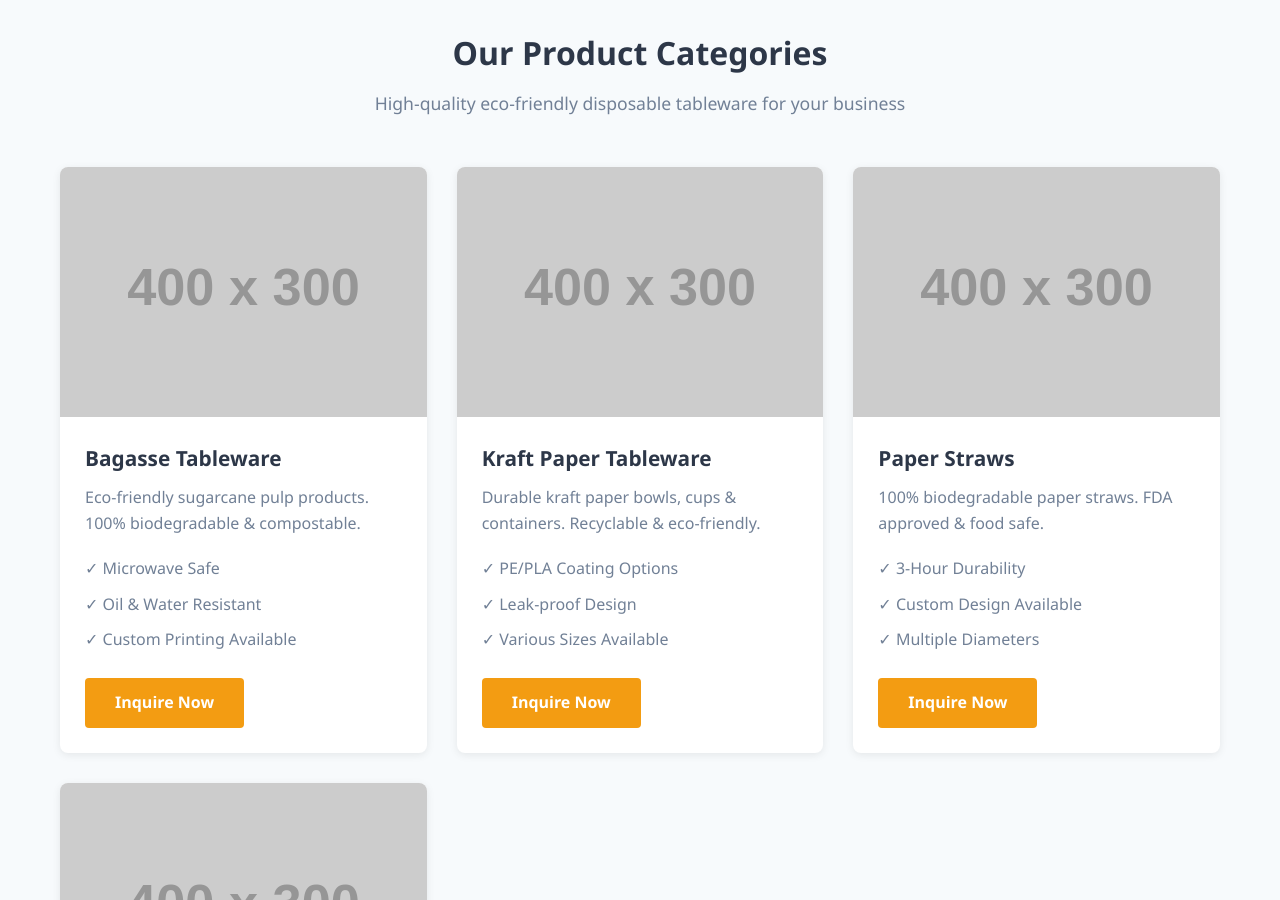
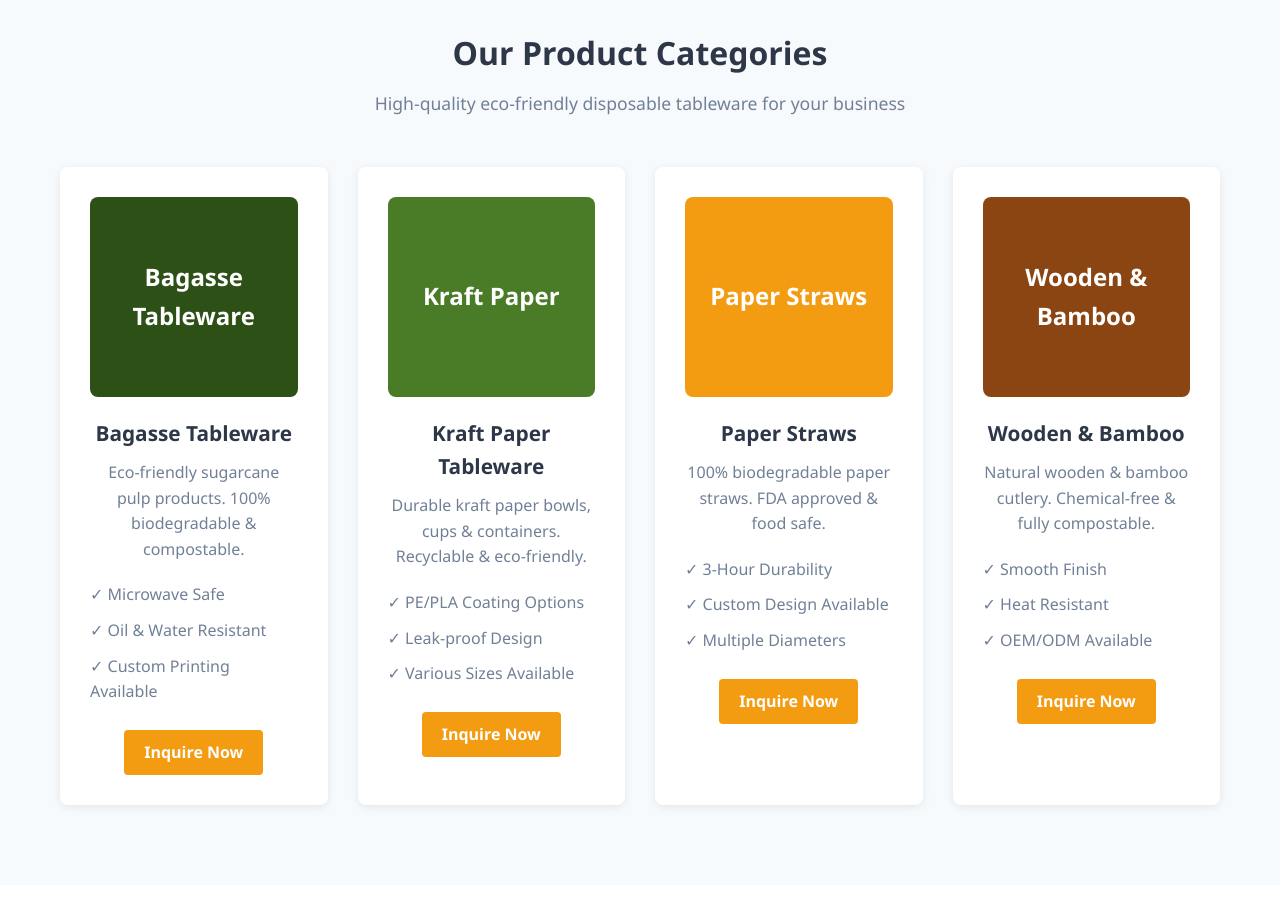
Before and after one commit to jasong1205/shine-peak-website, a Jekyll site: the page built from index.html, in a window 1280 px wide and 900 px high, scrolled down 931 px. Built offline with Jekyll 4.4.1, drawn with Linux system fonts in a browser that asks for light colours.

Commit message:
Fix layout issues - use simplified B2B style without images

```diff
--- a/index.html
+++ b/index.html
@@ -5,205 +5,183 @@ description: "Leading manufacturer of eco-friendly disposable tableware: bagasse
 keywords: "eco-friendly tableware, biodegradable food packaging, bagasse tableware, paper straws, kraft paper bowls"
 ---
 
-<!-- Hero Section - B2B Style -->
-<section id="home" class="hero-b2b">
-    <div class="container">
-        <div class="hero-b2b-content">
-            <div class="hero-b2b-text">
-                <h1 class="hero-b2b-title">
-                    Professional Eco-Friendly Tableware Manufacturer
-                </h1>
-                <p class="hero-b2b-subtitle">
-                    Shine Peak - Your Trusted Partner for Biodegradable & Compostable Food Packaging Solutions
-                </p>
-                <div class="hero-b2b-stats">
-                    <div class="stat-b2b">
-                        <span class="stat-number-b2b">15+</span>
-                        <span class="stat-label-b2b">Years Experience</span>
-                    </div>
-                    <div class="stat-b2b">
-                        <span class="stat-number-b2b">500+</span>
-                        <span class="stat-label-b2b">Global Clients</span>
-                    </div>
-                    <div class="stat-b2b">
-                        <span class="stat-number-b2b">50+</span>
-                        <span class="stat-label-b2b">Countries Served</span>
-                    </div>
+<!-- Hero Section - Simplified B2B Style -->
+<section id="home" style="background: linear-gradient(135deg, #2c5282 0%, #1a365d 100%); color: white; padding: 80px 0; min-height: 500px; display: flex; align-items: center;">
+    <div class="container" style="max-width: 1200px; margin: 0 auto; padding: 0 20px;">
+        <div style="text-align: center; max-width: 800px; margin: 0 auto;">
+            <h1 style="font-size: 2.5rem; font-weight: 700; margin-bottom: 20px; line-height: 1.3;">Professional Eco-Friendly Tableware Manufacturer</h1>
+            <p style="font-size: 1.2rem; margin-bottom: 30px; opacity: 0.95;">Shine Peak - Your Trusted Partner for Biodegradable & Compostable Food Packaging Solutions</p>
+
+            <div style="display: flex; justify-content: center; gap: 40px; margin: 30px 0; flex-wrap: wrap;">
+                <div style="text-align: center;">
+                    <div style="font-size: 2.5rem; font-weight: 700; color: #f39c12;">15+</div>
+                    <div style="font-size: 1rem; opacity: 0.9;">Years Experience</div>
                 </div>
-                <div class="hero-b2b-buttons">
-                    <a href="#products" class="btn-b2b btn-b2b-primary">View Products</a>
-                    <a href="#contact" class="btn-b2b btn-b2b-secondary">Get Quote</a>
+                <div style="text-align: center;">
+                    <div style="font-size: 2.5rem; font-weight: 700; color: #f39c12;">500+</div>
+                    <div style="font-size: 1rem; opacity: 0.9;">Global Clients</div>
+                </div>
+                <div style="text-align: center;">
+                    <div style="font-size: 2.5rem; font-weight: 700; color: #f39c12;">50+</div>
+                    <div style="font-size: 1rem; opacity: 0.9;">Countries Served</div>
                 </div>
             </div>
-            <div class="hero-b2b-image">
-                <img src="https://via.placeholder.com/600x400/2c5282/ffffff?text=Factory+Image" alt="Shine Peak Factory">
+
+            <div style="display: flex; gap: 20px; justify-content: center; margin-top: 30px; flex-wrap: wrap;">
+                <a href="#products" style="display: inline-block; padding: 12px 30px; background: #f39c12; color: white; text-decoration: none; border-radius: 4px; font-weight: 600;">View Products</a>
+                <a href="#contact" style="display: inline-block; padding: 12px 30px; background: transparent; color: white; text-decoration: none; border-radius: 4px; font-weight: 600; border: 2px solid white;">Get Quote</a>
             </div>
         </div>
     </div>
 </section>
 
 <!-- Trust Badges -->
-<section class="trust-badges-b2b">
-    <div class="container">
-        <div class="badges-b2b-grid">
-            <div class="badge-b2b-item">
-                <i class="fas fa-industry"></i>
+<section style="background: #f7fafc; padding: 30px 0; border-bottom: 1px solid #e2e8f0;">
+    <div class="container" style="max-width: 1200px; margin: 0 auto; padding: 0 20px;">
+        <div style="display: flex; justify-content: space-around; align-items: center; flex-wrap: wrap; gap: 20px;">
+            <div style="display: flex; align-items: center; gap: 10px; color: #2d3748; font-weight: 600;">
+                <i class="fas fa-industry" style="color: #2c5282; font-size: 1.5rem;"></i>
                 <span>ISO 9001 Certified</span>
             </div>
-            <div class="badge-b2b-item">
-                <i class="fas fa-certificate"></i>
+            <div style="display: flex; align-items: center; gap: 10px; color: #2d3748; font-weight: 600;">
+                <i class="fas fa-certificate" style="color: #2c5282; font-size: 1.5rem;"></i>
                 <span>BPI Certified</span>
             </div>
-            <div class="badge-b2b-item">
-                <i class="fas fa-flask"></i>
+            <div style="display: flex; align-items: center; gap: 10px; color: #2d3748; font-weight: 600;">
+                <i class="fas fa-flask" style="color: #2c5282; font-size: 1.5rem;"></i>
                 <span>FDA Approved</span>
             </div>
-            <div class="badge-b2b-item">
-                <i class="fas fa-shipping-fast"></i>
+            <div style="display: flex; align-items: center; gap: 10px; color: #2d3748; font-weight: 600;">
+                <i class="fas fa-shipping-fast" style="color: #2c5282; font-size: 1.5rem;"></i>
                 <span>Fast Shipping</span>
             </div>
         </div>
     </div>
 </section>
 
-<!-- Products Section - B2B Style -->
-<section id="products" class="products-b2b">
-    <div class="container">
-        <h2 class="section-title-b2b">Our Product Categories</h2>
-        <p class="section-subtitle-b2b">High-quality eco-friendly disposable tableware for your business</p>
+<!-- Products Section - Simplified -->
+<section id="products" style="padding: 80px 0; background: #f7fafc;">
+    <div class="container" style="max-width: 1200px; margin: 0 auto; padding: 0 20px;">
+        <h2 style="font-size: 2rem; font-weight: 700; text-align: center; margin-bottom: 10px; color: #2d3748;">Our Product Categories</h2>
+        <p style="font-size: 1.1rem; text-align: center; color: #718096; margin-bottom: 50px;">High-quality eco-friendly disposable tableware for your business</p>
 
-        <div class="products-b2b-grid">
-            <!-- Product 1: Bagasse -->
-            <div class="product-b2b-card">
-                <div class="product-b2b-image">
-                    <img src="https://via.placeholder.com/400x300/2d5016/ffffff?text=Bagasse+Tableware" alt="Bagasse Tableware">
-                </div>
-                <div class="product-b2b-content">
-                    <h3>Bagasse Tableware</h3>
-                    <p>Eco-friendly sugarcane pulp products. 100% biodegradable & compostable.</p>
-                    <ul class="product-b2b-features">
-                        <li>✓ Microwave Safe</li>
-                        <li>✓ Oil & Water Resistant</li>
-                        <li>✓ Custom Printing Available</li>
-                    </ul>
-                    <a href="#contact" class="btn-b2b btn-b2b-primary">Inquire Now</a>
-                </div>
+        <div style="display: grid; grid-template-columns: repeat(auto-fit, minmax(250px, 1fr)); gap: 30px;">
+            <!-- Product 1 -->
+            <div style="background: white; border-radius: 8px; overflow: hidden; box-shadow: 0 2px 8px rgba(0,0,0,0.08); padding: 30px; text-align: center;">
+                <div style="width: 100%; height: 200px; background: #2d5016; border-radius: 8px; margin-bottom: 20px; display: flex; align-items: center; justify-content: center; color: white; font-size: 1.5rem; font-weight: 600;">Bagasse Tableware</div>
+                <h3 style="font-size: 1.3rem; margin-bottom: 10px; color: #2d3748;">Bagasse Tableware</h3>
+                <p style="color: #718096; margin-bottom: 15px;">Eco-friendly sugarcane pulp products. 100% biodegradable & compostable.</p>
+                <ul style="list-style: none; margin-bottom: 20px; text-align: left;">
+                    <li style="padding: 5px 0; color: #718096;">✓ Microwave Safe</li>
+                    <li style="padding: 5px 0; color: #718096;">✓ Oil & Water Resistant</li>
+                    <li style="padding: 5px 0; color: #718096;">✓ Custom Printing Available</li>
+                </ul>
+                <a href="#contact" style="display: inline-block; padding: 10px 20px; background: #f39c12; color: white; text-decoration: none; border-radius: 4px; font-weight: 600;">Inquire Now</a>
             </div>
 
-            <!-- Product 2: Kraft Paper -->
-            <div class="product-b2b-card">
-                <div class="product-b2b-image">
-                    <img src="https://via.placeholder.com/400x300/4a7c28/ffffff?text=Kraft+Paper" alt="Kraft Paper Tableware">
-                </div>
-                <div class="product-b2b-content">
-                    <h3>Kraft Paper Tableware</h3>
-                    <p>Durable kraft paper bowls, cups & containers. Recyclable & eco-friendly.</p>
-                    <ul class="product-b2b-features">
-                        <li>✓ PE/PLA Coating Options</li>
-                        <li>✓ Leak-proof Design</li>
-                        <li>✓ Various Sizes Available</li>
-                    </ul>
-                    <a href="#contact" class="btn-b2b btn-b2b-primary">Inquire Now</a>
-                </div>
+            <!-- Product 2 -->
+            <div style="background: white; border-radius: 8px; overflow: hidden; box-shadow: 0 2px 8px rgba(0,0,0,0.08); padding: 30px; text-align: center;">
+                <div style="width: 100%; height: 200px; background: #4a7c28; border-radius: 8px; margin-bottom: 20px; display: flex; align-items: center; justify-content: center; color: white; font-size: 1.5rem; font-weight: 600;">Kraft Paper</div>
+                <h3 style="font-size: 1.3rem; margin-bottom: 10px; color: #2d3748;">Kraft Paper Tableware</h3>
+                <p style="color: #718096; margin-bottom: 15px;">Durable kraft paper bowls, cups & containers. Recyclable & eco-friendly.</p>
+                <ul style="list-style: none; margin-bottom: 20px; text-align: left;">
+                    <li style="padding: 5px 0; color: #718096;">✓ PE/PLA Coating Options</li>
+                    <li style="padding: 5px 0; color: #718096;">✓ Leak-proof Design</li>
+                    <li style="padding: 5px 0; color: #718096;">✓ Various Sizes Available</li>
+                </ul>
+                <a href="#contact" style="display: inline-block; padding: 10px 20px; background: #f39c12; color: white; text-decoration: none; border-radius: 4px; font-weight: 600;">Inquire Now</a>
             </div>
 
-            <!-- Product 3: Paper Straws -->
-            <div class="product-b2b-card">
-                <div class="product-b2b-image">
-                    <img src="https://via.placeholder.com/400x300/f39c12/ffffff?text=Paper+Straws" alt="Paper Straws">
-                </div>
-                <div class="product-b2b-content">
-                    <h3>Paper Straws</h3>
-                    <p>100% biodegradable paper straws. FDA approved & food safe.</p>
-                    <ul class="product-b2b-features">
-                        <li>✓ 3-Hour Durability</li>
-                        <li>✓ Custom Design Available</li>
-                        <li>✓ Multiple Diameters</li>
-                    </ul>
-                    <a href="#contact" class="btn-b2b btn-b2b-primary">Inquire Now</a>
-                </div>
+            <!-- Product 3 -->
+            <div style="background: white; border-radius: 8px; overflow: hidden; box-shadow: 0 2px 8px rgba(0,0,0,0.08); padding: 30px; text-align: center;">
+                <div style="width: 100%; height: 200px; background: #f39c12; border-radius: 8px; margin-bottom: 20px; display: flex; align-items: center; justify-content: center; color: white; font-size: 1.5rem; font-weight: 600;">Paper Straws</div>
+                <h3 style="font-size: 1.3rem; margin-bottom: 10px; color: #2d3748;">Paper Straws</h3>
+                <p style="color: #718096; margin-bottom: 15px;">100% biodegradable paper straws. FDA approved & food safe.</p>
+                <ul style="list-style: none; margin-bottom: 20px; text-align: left;">
+                    <li style="padding: 5px 0; color: #718096;">✓ 3-Hour Durability</li>
+                    <li style="padding: 5px 0; color: #718096;">✓ Custom Design Available</li>
+                    <li style="padding: 5px 0; color: #718096;">✓ Multiple Diameters</li>
+                </ul>
+                <a href="#contact" style="display: inline-block; padding: 10px 20px; background: #f39c12; color: white; text-decoration: none; border-radius: 4px; font-weight: 600;">Inquire Now</a>
             </div>
 
-            <!-- Product 4: Wooden & Bamboo -->
-            <div class="product-b2b-card">
-                <div class="product-b2b-image">
-                    <img src="https://via.placeholder.com/400x300/8b4513/ffffff?text=Wooden+Bamboo" alt="Wooden Bamboo Tableware">
-                </div>
-                <div class="product-b2b-content">
-                    <h3>Wooden & Bamboo</h3>
-                    <p>Natural wooden & bamboo cutlery. Chemical-free & fully compostable.</p>
-                    <ul class="product-b2b-features">
-                        <li>✓ Smooth Finish</li>
-                        <li>✓ Heat Resistant</li>
-                        <li>✓ OEM/ODM Available</li>
-                    </ul>
-                    <a href="#contact" class="btn-b2b btn-b2b-primary">Inquire Now</a>
-                </div>
+            <!-- Product 4 -->
+            <div style="background: white; border-radius: 8px; overflow: hidden; box-shadow: 0 2px 8px rgba(0,0,0,0.08); padding: 30px; text-align: center;">
+                <div style="width: 100%; height: 200px; background: #8b4513; border-radius: 8px; margin-bottom: 20px; display: flex; align-items: center; justify-content: center; color: white; font-size: 1.5rem; font-weight: 600;">Wooden & Bamboo</div>
+                <h3 style="font-size: 1.3rem; margin-bottom: 10px; color: #2d3748;">Wooden & Bamboo</h3>
+                <p style="color: #718096; margin-bottom: 15px;">Natural wooden & bamboo cutlery. Chemical-free & fully compostable.</p>
+                <ul style="list-style: none; margin-bottom: 20px; text-align: left;">
+                    <li style="padding: 5px 0; color: #718096;">✓ Smooth Finish</li>
+                    <li style="padding: 5px 0; color: #718096;">✓ Heat Resistant</li>
+                    <li style="padding: 5px 0; color: #718096;">✓ OEM/ODM Available</li>
+                </ul>
+                <a href="#contact" style="display: inline-block; padding: 10px 20px; background: #f39c12; color: white; text-decoration: none; border-radius: 4px; font-weight: 600;">Inquire Now</a>
             </div>
         </div>
     </div>
 </section>
 
-<!-- Why Choose Us - B2B Style -->
-<section id="about" class="why-choose-b2b">
-    <div class="container">
-        <h2 class="section-title-b2b">Why Choose Shine Peak?</h2>
-        <div class="features-b2b-grid">
-            <div class="feature-b2b-item">
-                <i class="fas fa-industry"></i>
-                <h3>15+ Years Experience</h3>
-                <p>Established manufacturer with extensive expertise in eco-friendly tableware production.</p>
+<!-- Why Choose Us -->
+<section id="about" style="padding: 80px 0;">
+    <div class="container" style="max-width: 1200px; margin: 0 auto; padding: 0 20px;">
+        <h2 style="font-size: 2rem; font-weight: 700; text-align: center; margin-bottom: 50px; color: #2d3748;">Why Choose Shine Peak?</h2>
+
+        <div style="display: grid; grid-template-columns: repeat(auto-fit, minmax(250px, 1fr)); gap: 30px;">
+            <div style="text-align: center; padding: 30px;">
+                <i class="fas fa-industry" style="font-size: 3rem; color: #2c5282; margin-bottom: 20px;"></i>
+                <h3 style="font-size: 1.3rem; margin-bottom: 10px; color: #2d3748;">15+ Years Experience</h3>
+                <p style="color: #718096;">Established manufacturer with extensive expertise in eco-friendly tableware production.</p>
             </div>
-            <div class="feature-b2b-item">
-                <i class="fas fa-certificate"></i>
-                <h3>Certified Quality</h3>
-                <p>BPI, FDA, LFGB, SGS certified. Meet international food safety standards.</p>
+            <div style="text-align: center; padding: 30px;">
+                <i class="fas fa-certificate" style="font-size: 3rem; color: #2c5282; margin-bottom: 20px;"></i>
+                <h3 style="font-size: 1.3rem; margin-bottom: 10px; color: #2d3748;">Certified Quality</h3>
+                <p style="color: #718096;">BPI, FDA, LFGB, SGS certified. Meet international food safety standards.</p>
             </div>
-            <div class="feature-b2b-item">
-                <i class="fas fa-palette"></i>
-                <h3>Custom Solutions</h3>
-                <p>OEM/ODM services. Custom sizes, shapes, logos & packaging available.</p>
+            <div style="text-align: center; padding: 30px;">
+                <i class="fas fa-palette" style="font-size: 3rem; color: #2c5282; margin-bottom: 20px;"></i>
+                <h3 style="font-size: 1.3rem; margin-bottom: 10px; color: #2d3748;">Custom Solutions</h3>
+                <p style="color: #718096;">OEM/ODM services. Custom sizes, shapes, logos & packaging available.</p>
             </div>
-            <div class="feature-b2b-item">
-                <i class="fas fa-shipping-fast"></i>
-                <h3>Global Logistics</h3>
-                <p>Efficient shipping to 50+ countries. FOB, CIF, DDP terms available.</p>
+            <div style="text-align: center; padding: 30px;">
+                <i class="fas fa-shipping-fast" style="font-size: 3rem; color: #2c5282; margin-bottom: 20px;"></i>
+                <h3 style="font-size: 1.3rem; margin-bottom: 10px; color: #2d3748;">Global Logistics</h3>
+                <p style="color: #718096;">Efficient shipping to 50+ countries. FOB, CIF, DDP terms available.</p>
             </div>
         </div>
     </div>
 </section>
 
-<!-- Contact Section - B2B Style -->
-<section id="contact" class="contact-b2b">
-    <div class="container">
-        <h2 class="section-title-b2b">Contact Us</h2>
-        <p class="section-subtitle-b2b">Get in touch for quotes, samples & custom solutions</p>
+<!-- Contact Section -->
+<section id="contact" style="padding: 80px 0; background: #f7fafc;">
+    <div class="container" style="max-width: 1200px; margin: 0 auto; padding: 0 20px;">
+        <h2 style="font-size: 2rem; font-weight: 700; text-align: center; margin-bottom: 10px; color: #2d3748;">Contact Us</h2>
+        <p style="font-size: 1.1rem; text-align: center; color: #718096; margin-bottom: 50px;">Get in touch for quotes, samples & custom solutions</p>
 
-        <div class="contact-b2b-grid">
-            <div class="contact-b2b-info">
-                <h3>Contact Information</h3>
-                <div class="contact-b2b-item">
-                    <i class="fas fa-map-marker-alt"></i>
-                    <p>123 Industrial Park, Pudong District<br>Shanghai, China 200120</p>
+        <div style="display: grid; grid-template-columns: 1fr 1fr; gap: 50px; margin-top: 50px;">
+            <div style="background: white; padding: 30px; border-radius: 8px; box-shadow: 0 2px 8px rgba(0,0,0,0.08);">
+                <h3 style="margin-bottom: 20px; color: #2d3748;">Contact Information</h3>
+                <div style="display: flex; align-items: flex-start; gap: 15px; margin-bottom: 20px;">
+                    <i class="fas fa-map-marker-alt" style="color: #2c5282; font-size: 1.2rem; margin-top: 3px;"></i>
+                    <p style="color: #718096;">123 Industrial Park, Pudong District<br>Shanghai, China 200120</p>
                 </div>
-                <div class="contact-b2b-item">
-                    <i class="fas fa-phone"></i>
-                    <p>+86 21 1234 5678</p>
+                <div style="display: flex; align-items: flex-start; gap: 15px; margin-bottom: 20px;">
+                    <i class="fas fa-phone" style="color: #2c5282; font-size: 1.2rem; margin-top: 3px;"></i>
+                    <p style="color: #718096;">+86 21 1234 5678</p>
                 </div>
-                <div class="contact-b2b-item">
-                    <i class="fas fa-envelope"></i>
-                    <p>info@shinepeak.com</p>
+                <div style="display: flex; align-items: flex-start; gap: 15px; margin-bottom: 20px;">
+                    <i class="fas fa-envelope" style="color: #2c5282; font-size: 1.2rem; margin-top: 3px;"></i>
+                    <p style="color: #718096;">info@shinepeak.com</p>
                 </div>
             </div>
 
-            <div class="contact-b2b-form">
-                <h3>Send Inquiry</h3>
+            <div style="background: white; padding: 30px; border-radius: 8px; box-shadow: 0 2px 8px rgba(0,0,0,0.08);">
+                <h3 style="margin-bottom: 20px; color: #2d3748;">Send Inquiry</h3>
                 <form name="inquiry" method="POST" data-netlify="true">
-                    <input type="text" name="name" placeholder="Your Name *" required>
-                    <input type="email" name="email" placeholder="Your Email *" required>
-                    <input type="text" name="company" placeholder="Company Name *" required>
-                    <textarea name="message" placeholder="Your Message *" required></textarea>
-                    <button type="submit" class="btn-b2b btn-b2b-primary">Send Inquiry</button>
+                    <input type="text" name="name" placeholder="Your Name *" required style="width: 100%; padding: 12px; margin-bottom: 15px; border: 1px solid #e2e8f0; border-radius: 4px; font-size: 1rem;">
+                    <input type="email" name="email" placeholder="Your Email *" required style="width: 100%; padding: 12px; margin-bottom: 15px; border: 1px solid #e2e8f0; border-radius: 4px; font-size: 1rem;">
+                    <input type="text" name="company" placeholder="Company Name *" required style="width: 100%; padding: 12px; margin-bottom: 15px; border: 1px solid #e2e8f0; border-radius: 4px; font-size: 1rem;">
+                    <textarea name="message" placeholder="Your Message *" required style="width: 100%; padding: 12px; margin-bottom: 15px; border: 1px solid #e2e8f0; border-radius: 4px; font-size: 1rem; min-height: 150px; resize: vertical;"></textarea>
+                    <button type="submit" style="display: inline-block; padding: 12px 30px; background: #f39c12; color: white; border: none; border-radius: 4px; font-weight: 600; cursor: pointer;">Send Inquiry</button>
                 </form>
             </div>
         </div>
```
